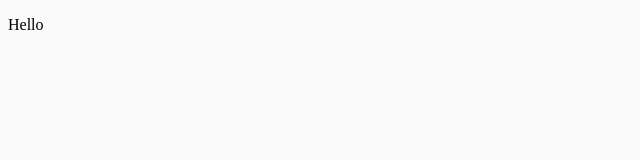
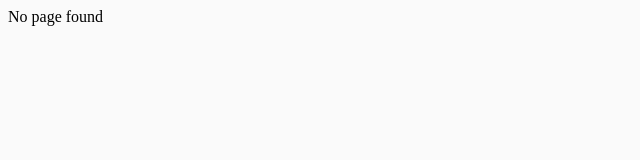
Before and after one commit to TheAlphamerc/react-instagram, a React (Create React App) app: page / in a window 1280 px wide. Shown: the top 160 px of the page, without its empty margins (0-640 px from the left). Built offline with nearby package versions, Linux system fonts and the light colour scheme.

Commit message:
Setup Routes

```diff
--- a/package.json
+++ b/package.json
@@ -13,6 +13,7 @@
     "react": "^17.0.2",
     "react-dom": "^17.0.2",
     "react-loading-skeleton": "^3.0.1",
+    "react-router-dom": "^6.1.1",
     "react-scripts": "4.0.3",
     "start": "^5.1.0",
     "web-vitals": "^1.1.2"
--- a/src/App.js
+++ b/src/App.js
@@ -1,5 +1,21 @@
+import { BrowserRouter, Routes, Route } from "react-router-dom";
+import { lazy, Suspense } from "react";
+import * as ROUTES from "./constants/routes";
+import login from "./pages/login.page";
+const Login = lazy(() => import("./pages/login.page"));
+const NoPageFound = lazy(() => import("./pages/no-page-found.page"));
+
 function App() {
-  return <p>Hello</p>;
+  return (
+    <BrowserRouter>
+      <Suspense fallback={<p>Loading..</p>}>
+        <Routes>
+          <Route path={ROUTES.LOGIN_ROUTE} element={<Login />} />
+          <Route path={ROUTES.NO_PAGE_FOUND_ROUTE} element={<NoPageFound />} />
+        </Routes>
+      </Suspense>
+    </BrowserRouter>
+  );
 }
 
 export default App;
--- /dev/null
+++ b/src/constants/routes.js
@@ -0,0 +1,2 @@
+export const LOGIN_ROUTE = 'login';
+export const NO_PAGE_FOUND_ROUTE = '*';
--- /dev/null
+++ b/src/pages/login.page.js
@@ -0,0 +1,9 @@
+
+
+function Login(){
+    return (
+        <div>Hello</div>
+    );
+}
+
+export default  Login;
--- /dev/null
+++ b/src/pages/no-page-found.page.js
@@ -0,0 +1,5 @@
+function NoPageFound() {
+  return <div>No page found</div>;
+}
+
+export default NoPageFound;
```
Also changed, not shown: 1 other file (tests, documents, lock files or other folders).
